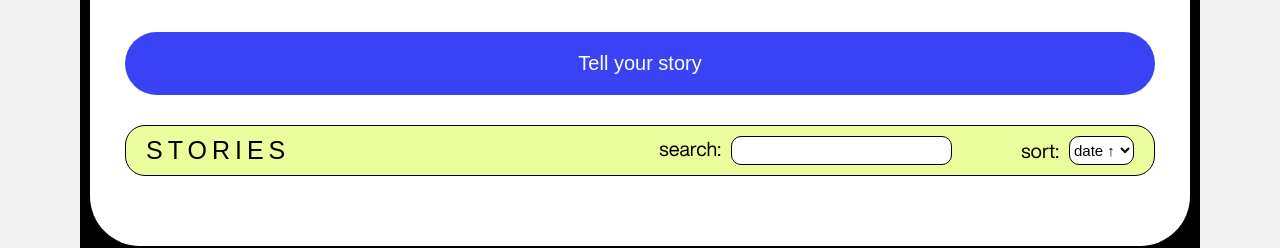
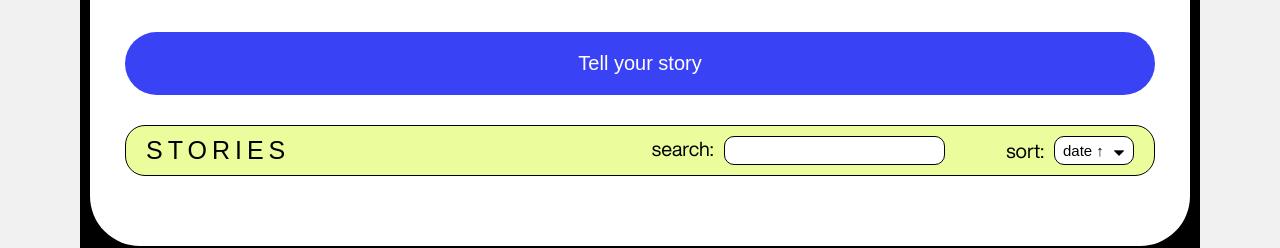
Before and after one commit to Worldlyth/changeIt-react, a React (Create React App) app in the folder changeit/: page / in a window 1280 px wide. Shown: the part 4460-4708 px from the top of the page. Built offline with nearby package versions, Linux system fonts and the light colour scheme.

Commit message:
add sort arrow

```diff
--- a/changeit/src/components/Blog/BlogNavigation/BlogNavigation.jsx
+++ b/changeit/src/components/Blog/BlogNavigation/BlogNavigation.jsx
@@ -1,5 +1,6 @@
 import React, { useState } from "react"
 import "../BlogNavigation/blogNavigation.css"
+import FilterInput from "./FilterInput/FilterInput"
 import SelectSorting from "./SelectSorting/SelectSorting"
 
 const BlogNavigation = ({ posts, sort }) => {
@@ -44,17 +45,7 @@ const BlogNavigation = ({ posts, sort }) => {
     <div className="content__stories-navigation bg_yellow">
       <div className="stories__title">STORIES</div>
 
-      <div className="stories__search">
-        <div className="sort__title">
-          <label htmlFor="filter">search:</label>
-          <input
-            className="search__input"
-            type="search"
-            placeholder=""
-            id="filter"
-          />
-        </div>
-      </div>
+      <FilterInput/>
 
       <SelectSorting
         options={[
--- /dev/null
+++ b/changeit/src/components/Blog/BlogNavigation/FilterInput/FilterInput.jsx
@@ -0,0 +1,20 @@
+import React from "react"
+
+const FilterInput = () => {
+  return (
+
+    <div className="stories__search">
+    <div className="sort__title">
+      <label htmlFor="filter">search:</label>
+      <input
+        className="search__input"
+        type="search"
+        placeholder=""
+        id="filter"
+      />
+    </div>
+    </div>
+  )
+}
+
+export default FilterInput
--- a/changeit/src/components/Blog/BlogNavigation/SelectSorting/SelectSorting.jsx
+++ b/changeit/src/components/Blog/BlogNavigation/SelectSorting/SelectSorting.jsx
@@ -1,4 +1,5 @@
 import React from "react"
+import '../SelectSorting/selectSorting.css'
 
 const SelectSorting = ({ options, onChange, value }) => {
   return (
@@ -20,6 +21,7 @@ const SelectSorting = ({ options, onChange, value }) => {
           </option>
         ))}
       </select>
+      <div className="arrow"></div>
     </div>
   )
 }
--- /dev/null
+++ b/changeit/src/components/Blog/BlogNavigation/SelectSorting/selectSorting.css
@@ -0,0 +1,35 @@
+.stories__sort {
+    display: flex;
+  }
+
+  .sort__title {
+    font-size: 20px;
+    align-self: center;
+  }
+
+  .stories__sort-button {
+    width: 65px;
+    font-size: 15px;
+    background-color: white;
+    border: 1px solid black;
+    border-radius: 10px;
+    margin-left: 10px;
+    cursor: pointer;
+    appearance: none;
+    width: 80px;
+    position: relative;
+    padding-left: 8px;
+  }
+
+  .stories__sort-button:hover {
+    background-color: rgb(239, 239, 239);
+  }
+
+.arrow {
+    background: url('./down-filled-triangular-arrow.png');
+    background-size: 10px;
+    background-repeat: no-repeat;
+    padding: 10px;
+    position: absolute;
+    transform: translateX(108px) translateY(12px)
+}
--- a/changeit/src/components/Blog/BlogNavigation/blogNavigation.css
+++ b/changeit/src/components/Blog/BlogNavigation/blogNavigation.css
@@ -28,26 +28,3 @@
   padding: 5px 10px;
   font-size: 15px;
 }
-
-.stories__sort {
-  display: flex;
-}
-
-.sort__title {
-  font-size: 20px;
-  align-self: center;
-}
-
-.stories__sort-button {
-  width: 65px;
-  font-size: 15px;
-  background-color: white;
-  border: 1px solid black;
-  border-radius: 10px;
-  margin-left: 10px;
-  cursor: pointer;
-}
-
-.stories__sort-button:hover {
-  background-color: rgb(239, 239, 239);
-}
```
Also changed, not shown: changeit/src/components/Blog/BlogNavigation/SelectSorting/down-filled-triangular-arrow.png (added).
